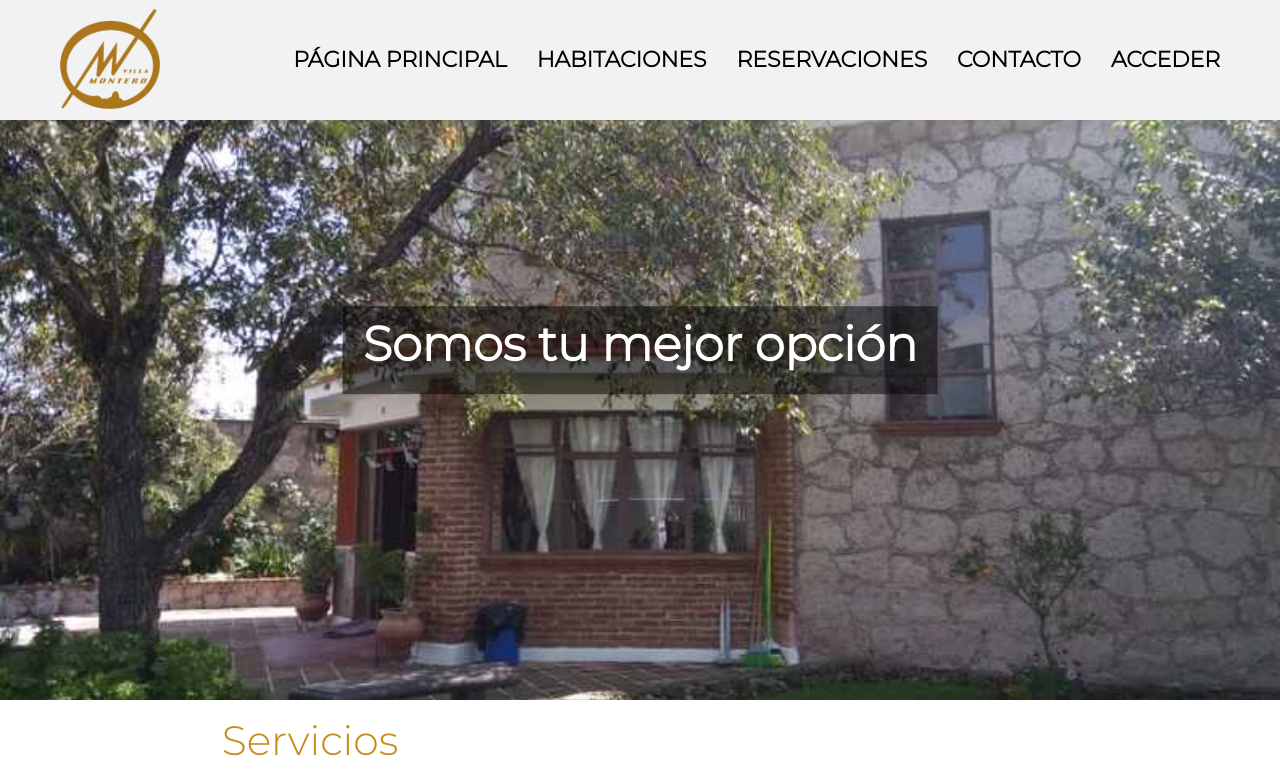
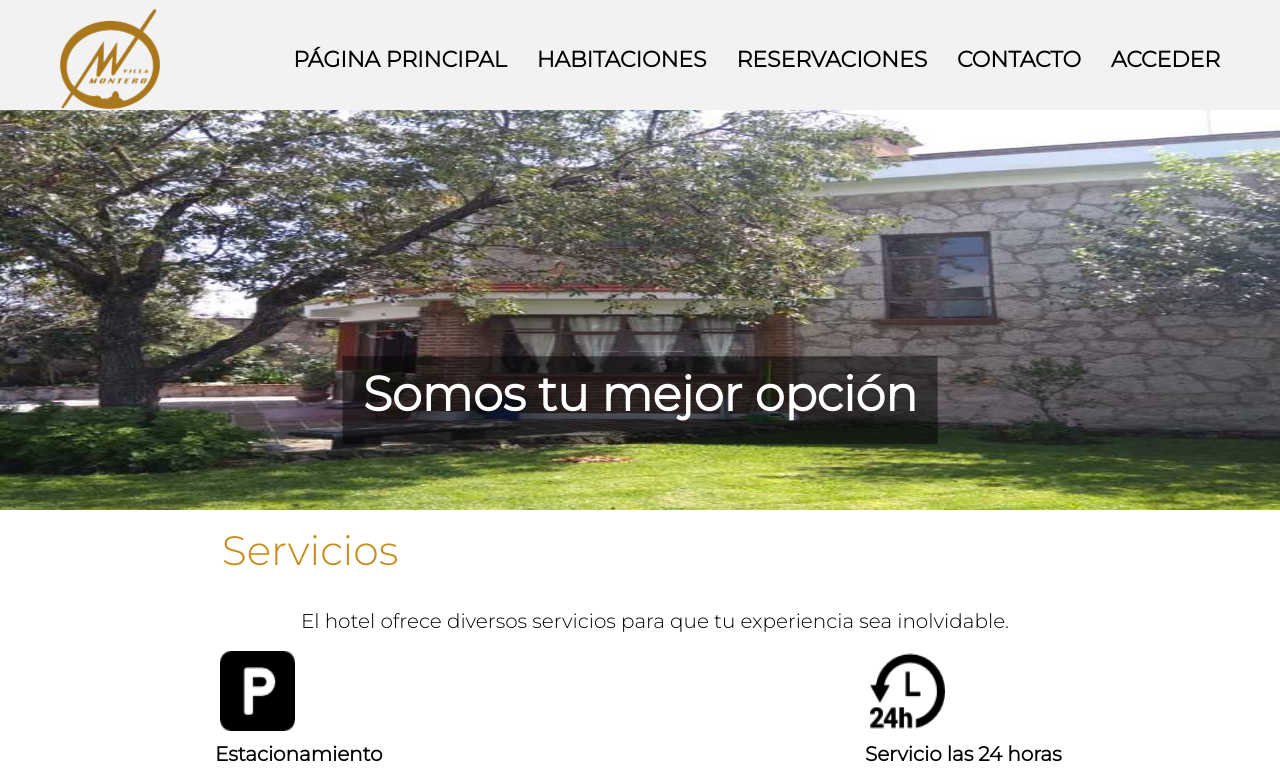
Before and after one commit to Bojorquez01/VillaMontero, a plain HTML site: page client/pages/index.html in a window 1280 px wide. Shown: the top 778 px of the page. Drawn offline with Linux system fonts and the light colour scheme.

Commit message:
Quitando el carrusel del header

```diff
--- a/client/assets/css/header.css
+++ b/client/assets/css/header.css
@@ -23,7 +23,7 @@
 
   header {
 	position: relative;
-	height: calc(100vh - 100px);
+	height: 110px;
 	overflow: hidden;
 	background-position: center;
 	background-size: cover;
--- a/client/assets/css/home.css
+++ b/client/assets/css/home.css
@@ -20,14 +20,14 @@
 
   .slider {
 	width: 100%;
-	height: 100vh;
+	height: 400px;
 	border-radius: 0;
 	overflow: hidden;
   }
 
   .slides {
 	width: 400%;
-	height: 100vh;
+	height: 400px;
 	display: flex;
   }
 
@@ -46,7 +46,6 @@
   .slide img {
 	width: 100%;
 	height: 100%;
-	object-fit: cover;
   }
 
   #radio1:checked ~ .first {
--- a/client/pages/index.html
+++ b/client/pages/index.html
@@ -26,9 +26,8 @@
         </ul>
       </nav>
     </div>
-        <div class="header__text">
-            <h1>Somos tu mejor opción</h1>
-          </div>
+  </header>
+  <main>
     <div class="slider">
       <div class="slides">
           <input type="radio" name="radio-btn" id="radio1">
@@ -49,8 +48,10 @@
           </div>
       </div>
     </div>
-      </header>
-  <main>
+    <div class="header__text">
+      <h1>Somos tu mejor opción</h1>
+    </div>
+
     <div class="services">
        <h1 class="container_title_service">Servicios</h1>
       <p class="container_text_service">El hotel ofrece diversos servicios para que tu experiencia sea inolvidable.</p>
```
Lines whose indentation alone changed are shown as unchanged.
